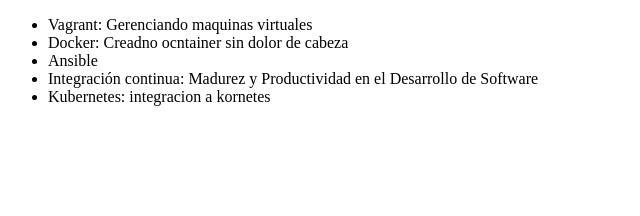
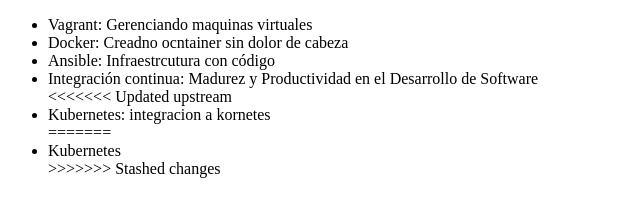
Before and after one commit to camposfray/alura-git, a plain HTML site: page index.html in a window 1280 px wide. Shown: the whole page, without its empty margins (0-640 px from the left). Drawn offline with Linux system fonts and the light colour scheme.

Commit message:
midificando ansinble

```diff
--- a/index.html
+++ b/index.html
@@ -8,9 +8,13 @@
      <ul>
          <li> Vagrant: Gerenciando maquinas virtuales </li>
          <li> Docker: Creadno ocntainer sin dolor de cabeza </li>
-         <li> Ansible </li>
+         <li> Ansible: Infraestrcutura con código </li>
          <li> Integración continua: Madurez y Productividad en el Desarrollo de Software </li>
+<<<<<<< Updated upstream
          <li>Kubernetes: integracion a kornetes </li>
+=======
+         <li> Kubernetes</li>
+>>>>>>> Stashed changes
      </ul>
 </body>
 </html>
```
